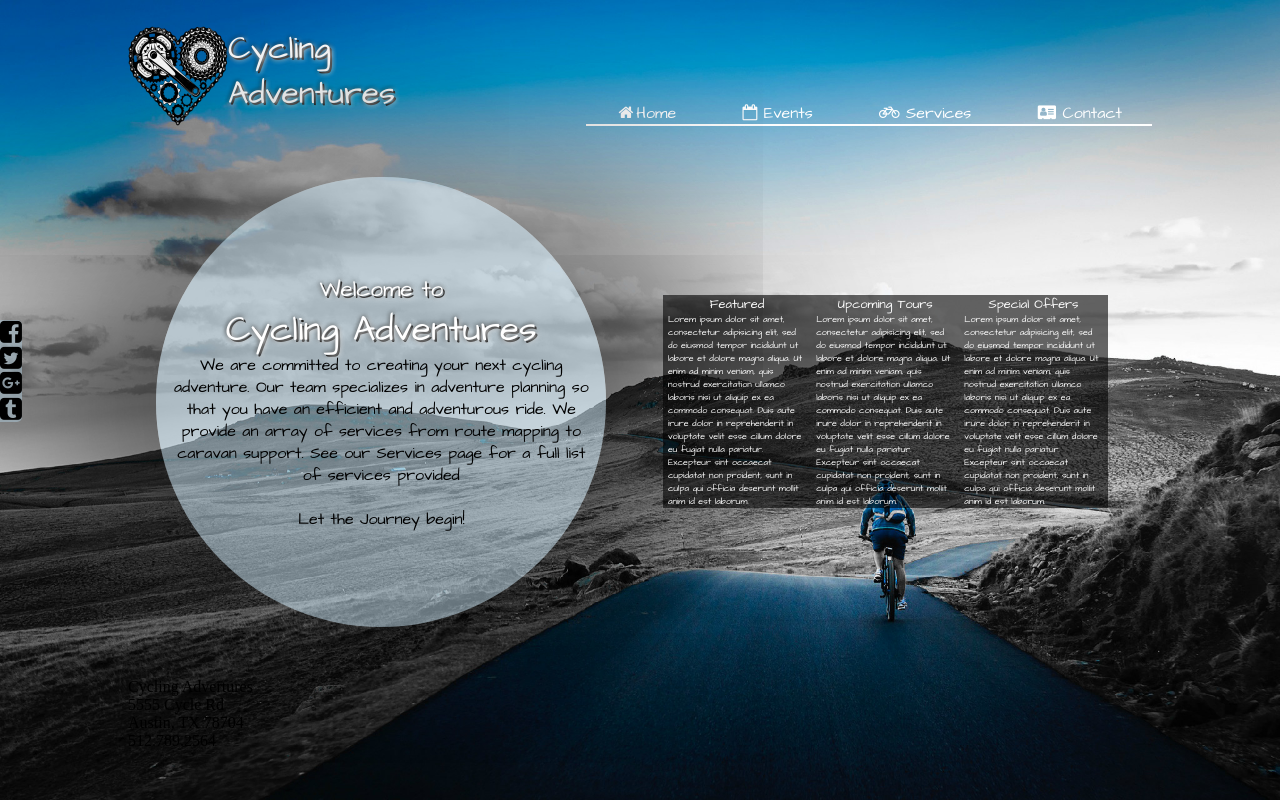
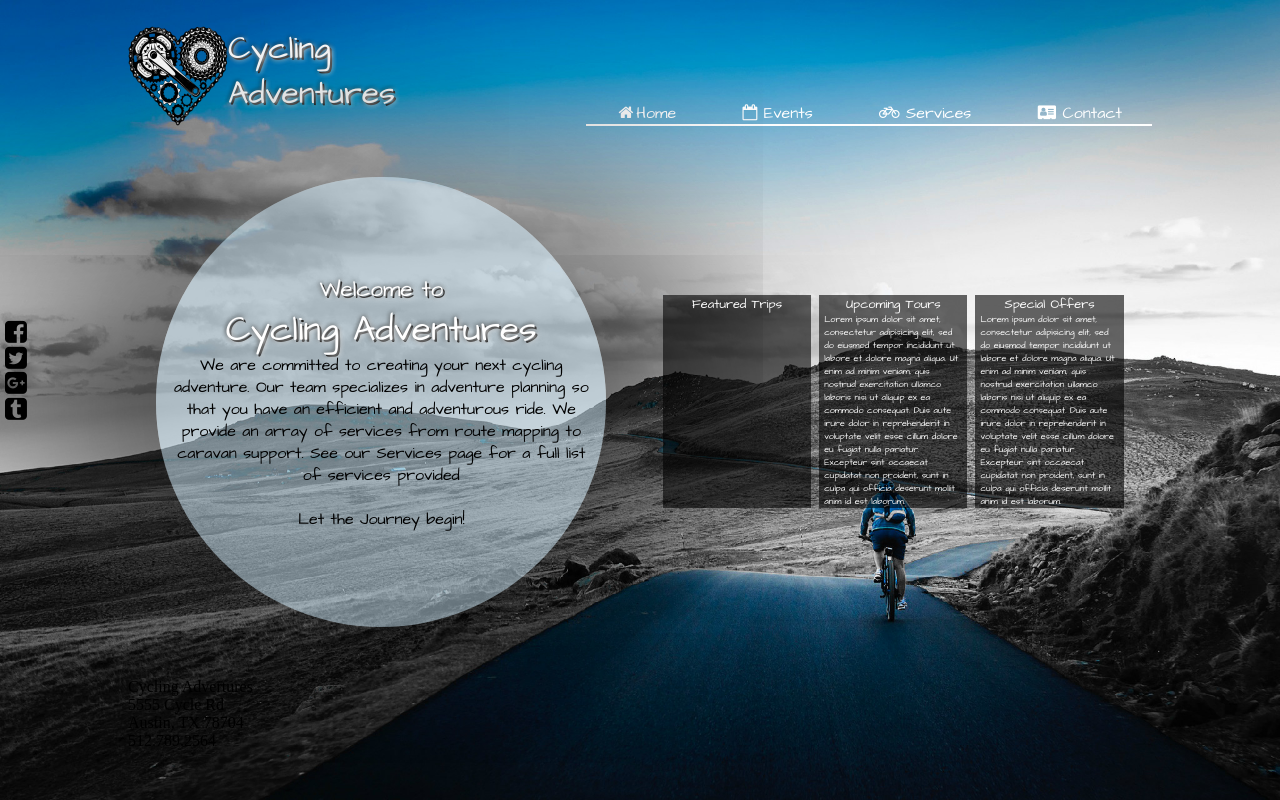
Before and after one commit to wc0sby/wc0sby.github.io, a plain HTML site: page index.html in a window 1280 px wide. Drawn offline with Linux system fonts and the light colour scheme.

Commit message:
updated css to allow flex boxes in article section to be the same size

```diff
--- a/css/master.css
+++ b/css/master.css
@@ -94,22 +94,23 @@ main{
 section{
   display: flex;
   flex-direction: row;
-  justify-content: space-between flex-start;
-  align-items: center;
+  justify-content: space-between;
   align-self: center;
   /*flex-wrap: wrap;*/
   max-width: 45%;
+
 }
 
 article{
   /*padding: 0 5px;*/
   color: #ffffff;
-  max-width: 30%;
+  width: 30%;
   background:rgba(0, 0, 0, 0.6);
   padding: 0 5px;
   transition: 800ms;
   transition-delay: 100ms;
   transition-timing-function: ease;
+
 }
 
 article:hover {
@@ -140,10 +141,10 @@ article p{
     position: fixed;
     font-size: 2vw;
     top: 40%;
-    left: 0;
+    left: 5px;
     display: flex;
     flex-direction: column;
-    background: rgba(167, 191, 203,0.6);
+    /*background: rgba(167, 191, 203,0.6);*/
     border-radius: 0 5px 5px 0;
     transition: 800ms;
     transition-delay: 100ms;
--- a/index.html
+++ b/index.html
@@ -35,9 +35,8 @@
         <!-- Code below inteded to hold content targeting the consumer -->
         <section class="content">
           <article class="information">
-            <h1>Featured</h1>
-            <p>Lorem ipsum dolor sit amet, consectetur adipisicing elit, sed do eiusmod tempor incididunt ut labore et dolore magna aliqua. Ut enim ad minim veniam, quis nostrud exercitation ullamco laboris nisi ut aliquip ex ea commodo consequat. Duis aute irure dolor in reprehenderit in voluptate velit esse cillum dolore eu fugiat nulla pariatur. Excepteur sint occaecat cupidatat non proident, sunt in culpa qui officia deserunt mollit anim id est laborum.</p>
-
+            <h1>Featured Trips</h1>
+            <p></p>
           </article>
           <article class="information">
             <h2>Upcoming Tours</h2>
```
